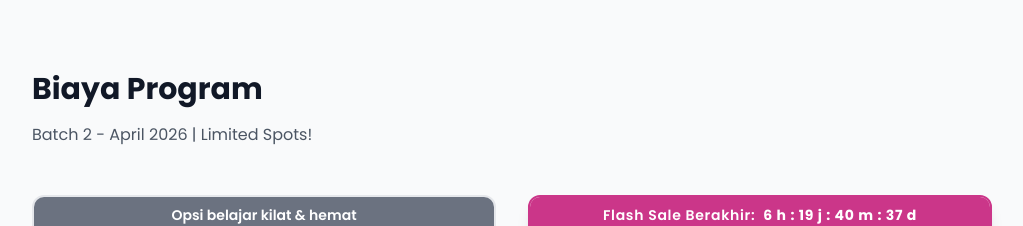
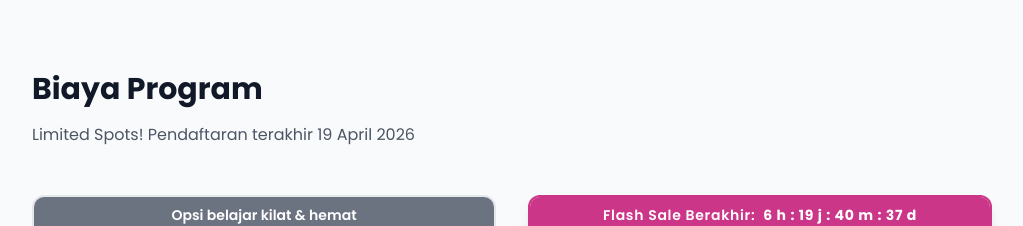
Before and after one commit to ihl-akmal/landing-website, a Next.js app: page /wcl-pbi/socmed-strategist in a window 1280 px wide. Shown: the part 6600-6826 px from the top of the page, without its empty margins (128-1151 px from the left). Built offline with nearby package versions, Linux system fonts and the light colour scheme; no server answers.

Commit message:
update info pricing schedule

```diff
--- a/app/wcl-pbi/socmed-strategist/page-client.tsx
+++ b/app/wcl-pbi/socmed-strategist/page-client.tsx
@@ -787,7 +787,7 @@ export default function SocialMediaContentStrategistPage() {
       <section id="pricing" className="py-16 bg-gray-50">
         <div className="max-w-5xl mx-auto px-4 sm:px-6 lg:px-8">
           <h2 className="text-3xl font-bold text-gray-900 mb-4">Biaya Program</h2>
-          <p className="text-gray-600 mb-12">Batch 2 - April 2026 | Limited Spots!</p>
+          <p className="text-gray-600 mb-12">Limited Spots! Pendaftaran terakhir 19 April 2026</p>
 
           <div className="grid md:grid-cols-2 gap-8">
             {pricingPackages.map((pkg, index) => (
```
